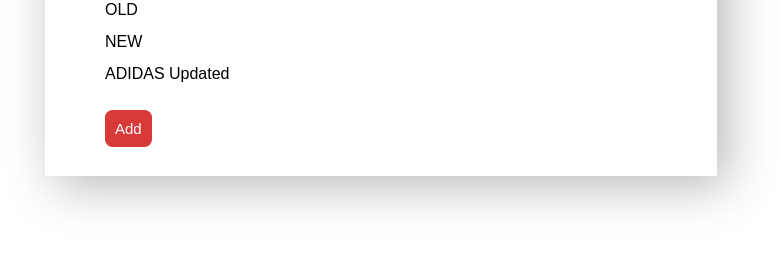
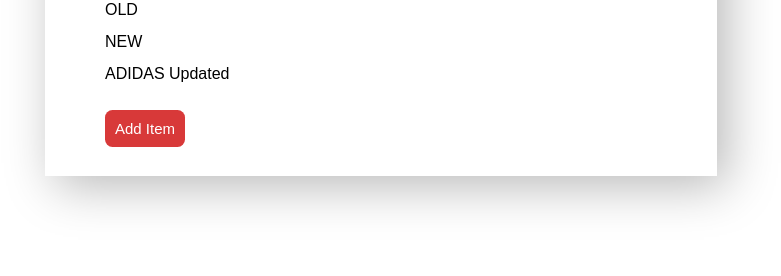
Before and after one commit to hdawg5000/sports-catalog-app, a Flask app: page /category/1/items in a window 1280 px wide. Shown: the part 891-1167 px from the top of the page, without its empty margins (259-1040 px from the left). Run offline with Flask 2, Linux system fonts and the light colour scheme; a user stored in the database is signed in.

Commit message:
Create user upon login if user is not in the db

```diff
--- a/main.py
+++ b/main.py
@@ -93,6 +93,15 @@ def gconnect():
     login_session['username'] = data['name']
     login_session['picture'] = data['picture']
     login_session['email'] = data['email']
+
+    #Check if user is an existing user in the databse. If not, add to database
+    user = session.query(User).filter_by(username=login_session['email']).one_or_none()
+
+    #If user doesn't exist, create new user
+    if user is None:
+        newUser = User(name=login_session['username'], username=login_session['email'])
+        session.add(newUser)
+        session.commit()
 
     return redirect(url_for('showHomePage'))
 
@@ -205,6 +214,8 @@ def editItem(category_id, item_id):
         category = session.query(Category).filter_by(id=category_id).one()
         item = session.query(Item).filter_by(id=item_id).one()
         categories = session.query(Category).all()
+        user_id = item.user_id
+        item_creator = session.query(User).filter_by()
         return render_template('editItem.html', item=item, category=category, categories=categories, allowed=logged_in)
 
 #Delete item from category
--- a/templates/showItems.html
+++ b/templates/showItems.html
@@ -35,7 +35,7 @@
       </ul>
       {% if allowed %}
         <div id="links" class="add">
-          <a href="{{url_for('addItem')}}">Add</a>
+          <a href="{{url_for('addItem')}}">Add Item</a>
         </div>
       {% endif %}
     </div>
```
Also changed, not shown: catalog.db.
